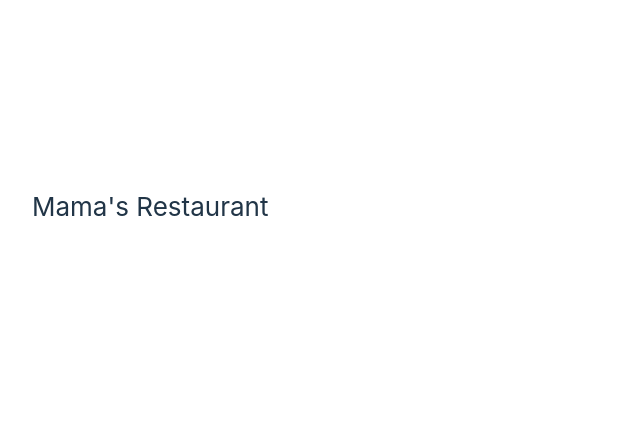
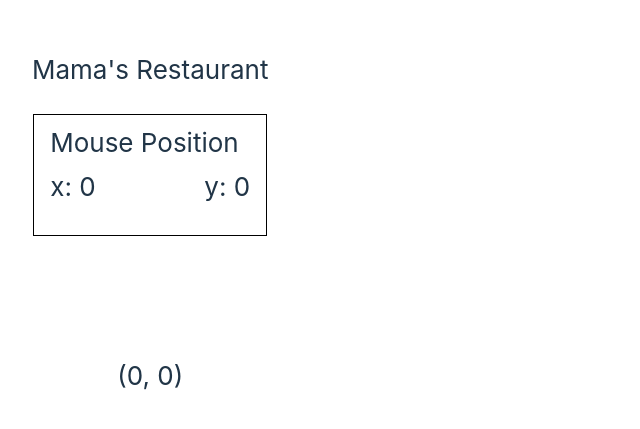
Before and after one commit to Jadashi97/Advanced-React-Porfolio, a React (Vite) app: page / in a window 1280 px wide. Shown: the part 193-622 px from the top of the page, without its empty margins (0-640 px from the left). Built offline with nearby package versions, Linux system fonts and the light colour scheme.

Commit message:
(feat): learn more about HOCs and render  props

```diff
--- a/src/components/LearnHocRender.jsx
+++ b/src/components/LearnHocRender.jsx
@@ -12,6 +12,10 @@ const MousePosition = ({render})=> {
     useEffect(()=> {
         const handleMousePositionChange = (e) =>{
             // Use e.clientX and e.clientY to access the mouse position on the screen
+            setMousePosition({
+                x:e.clientX,
+                y: e.clientY,
+            });
         }
 
         window.addEventListener("mousemove", handleMousePositionChange);
@@ -22,37 +26,38 @@ const MousePosition = ({render})=> {
     }, []);
 
   // What should be returned here?
-    return null;
+    return render({mousePosition});
 };
 
 // This component should not receive any props
-const PanelMouseLogger = ({mousePosition})=> {
+const PanelMouseLogger = ()=> {
   // The below if statement can be removed after the render props pattern is implemented
-    if (!mousePosition){
-        return null;
-    }
     return (
         <div className='BasicTracker'>
             <p>Mouse Position</p>
+            <MousePosition
+                render ={({mousePosition}) => (
                     <div className='Row'>
                         <span>x: {mousePosition.x}</span>
                         <span>y: {mousePosition.y}</span>
                     </div>
+                )}
+            />
         </div>
     );
-
 };
 
 // This component should not receive any props
-const PointMouseLogger = ({mousePosition}) =>{
+const PointMouseLogger = () =>{
   // The below if statement can be removed after the render props pattern is implemented
-    if(!mousePosition){
-        return null
-    }
     return(
+        <MousePosition
+            render = {({mousePosition}) => (
                 <p>
                     ({mousePosition.x}, {mousePosition.y})
                 </p>
+            )}
+        />
     );
 
 };
@@ -60,7 +65,7 @@ const PointMouseLogger = ({mousePosition}) =>{
 
 export default function LearnHocRender() {
   return (
-    <div>
+    <div className='App'>
         <header className='Header'>Mama's Restaurant</header>
         <PanelMouseLogger/>
         <PointMouseLogger/>
```
Lines whose indentation alone changed are shown as unchanged.
